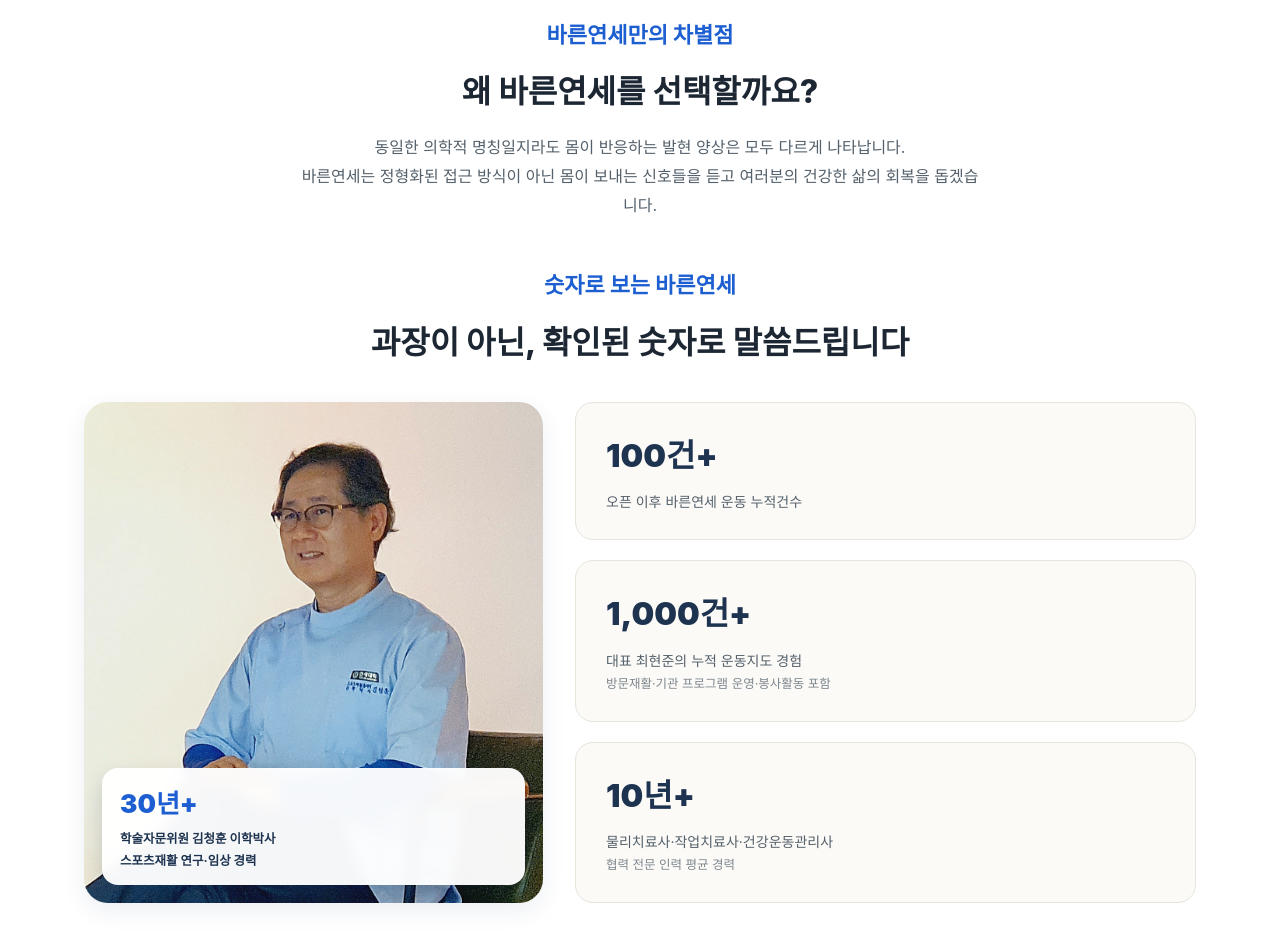
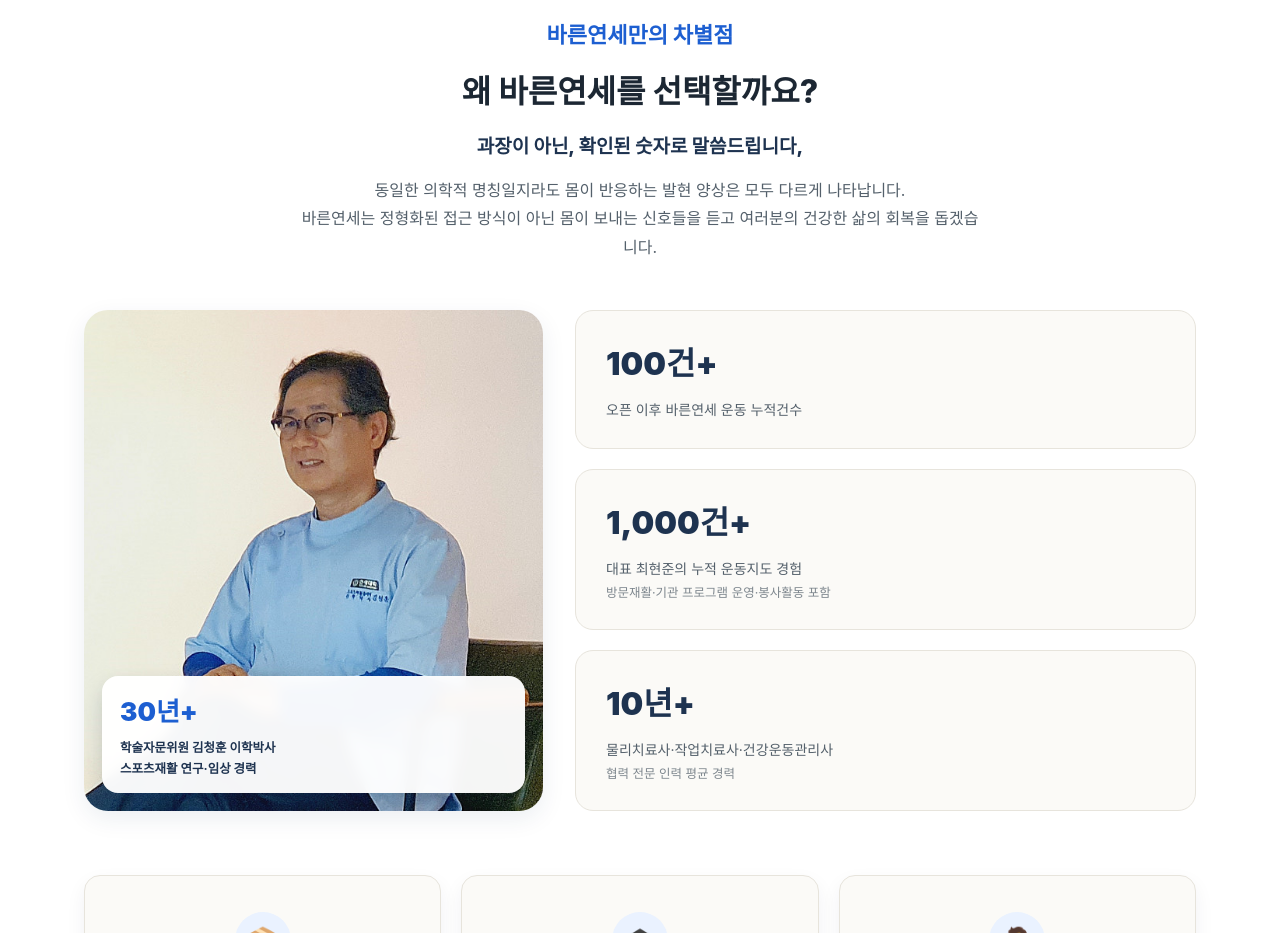
Before and after one commit to barunyeonse/--------, a plain HTML site: page index.html in a window 1280 px wide. Shown: the part 1120-2053 px from the top of the page. Drawn offline with Linux system fonts and the light colour scheme; a web font is replaced by a local one.

Commit message:
바른연세 차별점

```diff
--- a/css/style.css
+++ b/css/style.css
@@ -442,6 +442,7 @@ footer a:hover{color:#fff;}
 .why-section .content{max-width:680px;margin:0 auto 48px;text-align:center;}
 .why-section .eyebrow-blue{color:var(--primary);font-weight:800;font-size:22px;margin-bottom:16px;display:block;}
 .why-section h2{color:var(--text);font-size:clamp(24px,2.8vw,32px);line-height:1.4;margin-bottom:18px;font-weight:800;}
+.why-section .content .subtitle{color:var(--navy);font-size:19px;font-weight:800;line-height:1.5;margin-bottom:14px;}
 .why-section p{color:var(--text-soft);font-size:16px;line-height:1.8;}
 .diff-cards{display:grid;grid-template-columns:repeat(3,1fr);gap:20px;}
 .diff-card{
@@ -455,7 +456,6 @@ footer a:hover{color:#fff;}
 .diff-card h3{font-size:17px;font-weight:800;margin-bottom:10px;}
 .diff-card p{color:var(--text-soft);font-size:14.5px;line-height:1.7;}
 
-.stats-head{text-align:center;margin-bottom:36px;}
 
 .advisor-split{display:grid;grid-template-columns:.85fr 1.15fr;gap:32px;align-items:stretch;margin-bottom:64px;}
 .advisor-photo-card{position:relative;border-radius:24px;overflow:hidden;box-shadow:var(--shadow);min-height:340px;}
--- a/index.html
+++ b/index.html
@@ -272,11 +272,8 @@
     <div class="content reveal">
       <span class="eyebrow-blue">바른연세만의 차별점</span>
       <h2>왜 바른연세를 선택할까요?</h2>
+      <p class="subtitle">과장이 아닌, 확인된 숫자로 말씀드립니다,</p>
       <p>동일한 의학적 명칭일지라도 몸이 반응하는 발현 양상은 모두 다르게 나타납니다.<br>바른연세는 정형화된 접근 방식이 아닌 몸이 보내는 신호들을 듣고 여러분의 건강한 삶의 회복을 돕겠습니다.</p>
-    </div>
-    <div class="stats-head reveal">
-      <span class="eyebrow-blue">숫자로 보는 바른연세</span>
-      <h2>과장이 아닌, 확인된 숫자로 말씀드립니다</h2>
     </div>
     <div class="advisor-split reveal">
       <div class="advisor-photo-card">
```
